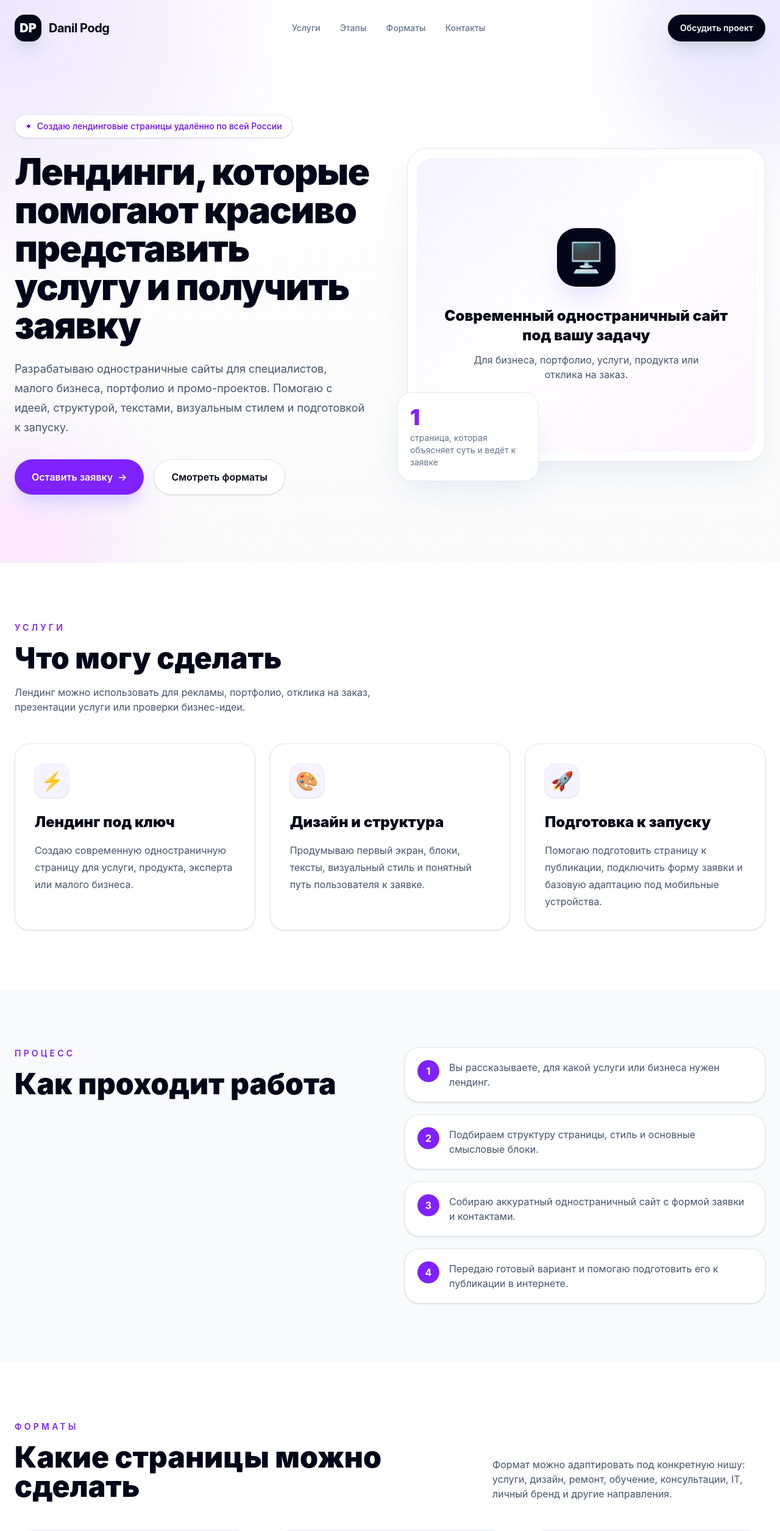
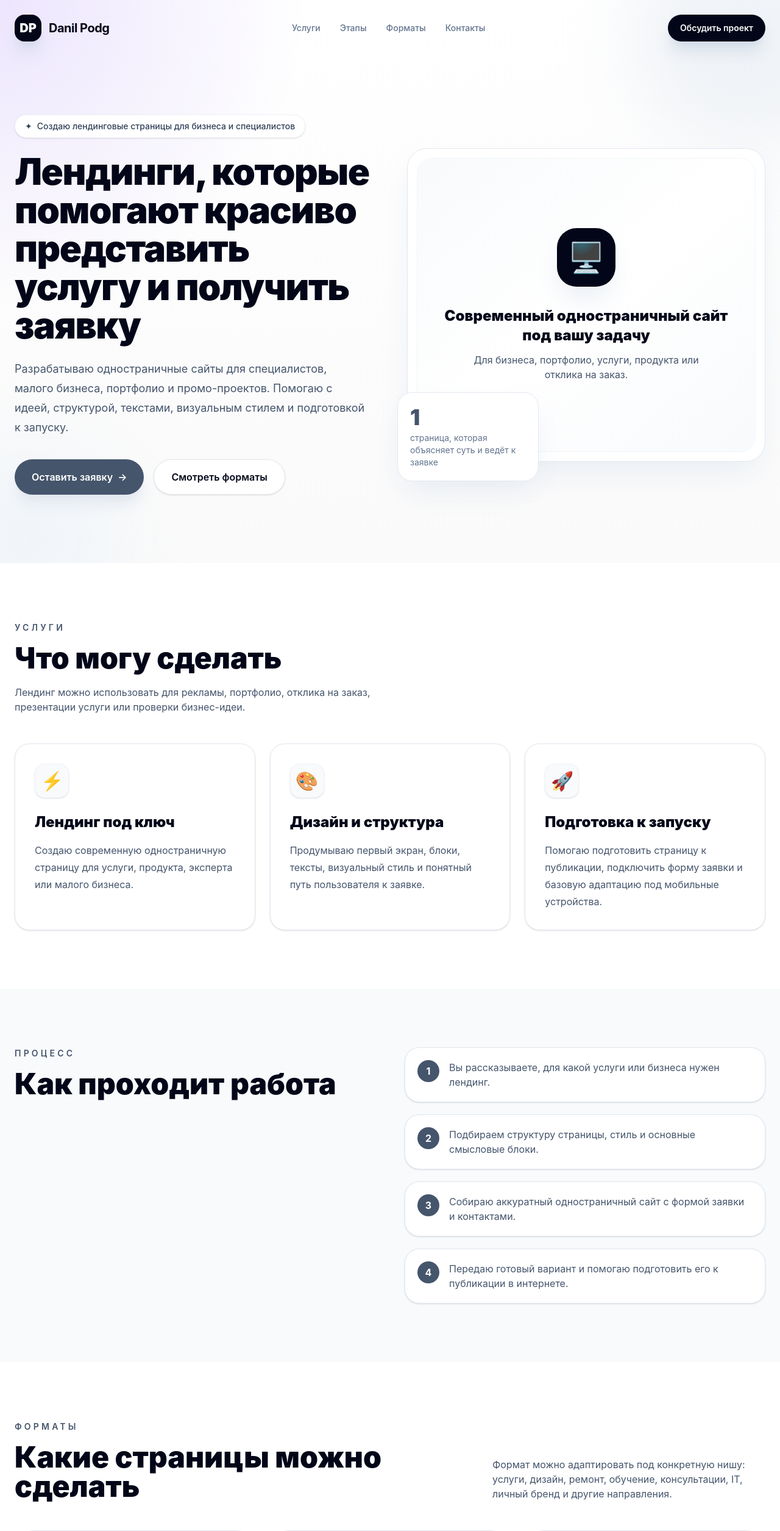
Before and after one commit to danilpodg/danil-landing, a React (Vite) app: page / in a window 1280 px wide. Shown: the top 2510 px of the page at 61% size. Built offline with nearby package versions, Linux system fonts and the light colour scheme.

Commit message:
test update

```diff
--- a/src/App.jsx
+++ b/src/App.jsx
@@ -30,8 +30,8 @@ const projects = [
     title: "FitPro Studio",
     category: "Фитнес и тренировки",
     text: "Лендинг для персонального тренера: оффер, тарифы, преимущества и запись на пробную тренировку.",
-    accent: "from-orange-100 via-rose-50 to-white",
-    accentText: "text-rose-600",
+    accent: "from-orange-100 via-slate-50 to-white",
+    accentText: "text-slate-600",
     icon: "🏋️",
     heroTitle: "Фитнес для тех, кто выбирает результат",
     buttonText: "Записаться",
@@ -41,8 +41,8 @@ const projects = [
     title: "Nova Design",
     category: "Дизайн интерьеров",
     text: "Страница для студии интерьера: портфолио, этапы ремонта, визуальный стиль и заявка на консультацию.",
-    accent: "from-violet-100 via-indigo-50 to-white",
-    accentText: "text-violet-600",
+    accent: "from-slate-100 via-indigo-50 to-white",
+    accentText: "text-slate-600",
     icon: "🛋️",
     heroTitle: "Дизайн интерьера для жизни и бизнеса",
     buttonText: "Смотреть проект",
@@ -52,8 +52,8 @@ const projects = [
     title: "TechStart App",
     category: "IT-продукт",
     text: "Промо-лендинг для приложения: презентация продукта, выгоды, скриншоты и кнопка раннего доступа.",
-    accent: "from-sky-100 via-blue-50 to-white",
-    accentText: "text-blue-600",
+    accent: "from-sky-100 via-slate-50 to-white",
+    accentText: "text-slate-600",
     icon: "📱",
     heroTitle: "Управляйте проектами легко и эффективно",
     buttonText: "Попробовать",
@@ -64,14 +64,13 @@ const projects = [
 const benefits = [
   "Делаю понятную структуру без лишней перегрузки",
   "Адаптирую страницу под телефоны и компьютеры",
-  "Работаю удалённо с клиентами по всей России",
 ];
 
 function runLandingDataTests() {
   console.assert(services.length === 3, "Должно быть 3 услуги");
   console.assert(processSteps.length === 4, "Должно быть 4 этапа работы");
   console.assert(projects.length === 3, "Должно быть 3 примера формата");
-  console.assert(benefits.length === 3, "Должно быть 3 преимущества");
+  console.assert(benefits.length === 2, "Должно быть 2 преимущества");
   console.assert(
     services.every((service) => service.title && service.text && service.icon),
     "У каждой услуги должны быть icon, title и text"
@@ -103,7 +102,7 @@ runLandingDataTests();
 function IconBadge({ children, small = false }) {
   return (
     <span
-      className={`inline-flex shrink-0 items-center justify-center rounded-2xl border border-violet-100 bg-violet-50 text-violet-600 shadow-sm transition duration-300 group-hover:-translate-y-1 group-hover:bg-violet-100 ${
+      className={`inline-flex shrink-0 items-center justify-center rounded-2xl border border-slate-100 bg-slate-50 text-slate-600 shadow-sm transition duration-300 group-hover:-translate-y-1 group-hover:bg-slate-100 ${
         small ? "h-9 w-9 text-base" : "h-14 w-14 text-3xl"
       }`}
       aria-hidden="true"
@@ -115,9 +114,9 @@ function IconBadge({ children, small = false }) {
 
 function LandingPreview({ project }) {
   return (
-    <div className="mb-6 overflow-hidden rounded-3xl border border-slate-200 bg-white shadow-xl shadow-slate-200/70 transition duration-500 group-hover:-translate-y-1 group-hover:shadow-2xl group-hover:shadow-violet-200/60">
+    <div className="mb-6 overflow-hidden rounded-3xl border border-slate-200 bg-white shadow-xl shadow-slate-200/70 transition duration-500 group-hover:-translate-y-1 group-hover:shadow-2xl group-hover:shadow-slate-200/60">
       <div className="flex items-center gap-1.5 border-b border-slate-100 bg-slate-50 px-4 py-3">
-        <span className="h-2.5 w-2.5 rounded-full bg-rose-300" />
+        <span className="h-2.5 w-2.5 rounded-full bg-slate-300" />
         <span className="h-2.5 w-2.5 rounded-full bg-amber-300" />
         <span className="h-2.5 w-2.5 rounded-full bg-emerald-300" />
         <span className="ml-3 h-2 w-24 rounded-full bg-slate-200" />
@@ -194,8 +193,8 @@ export default function PremiumLandingPage() {
 
       <main className="min-h-dvh overflow-x-hidden bg-white text-slate-950">
         <section className="relative overflow-hidden bg-[radial-gradient(circle_at_top_left,rgba(139,92,246,0.16),transparent_32%),linear-gradient(180deg,#ffffff_0%,#fafafa_100%)]">
-          <div className="absolute right-[-140px] top-[-140px] h-96 w-96 rounded-full bg-violet-200/50 blur-3xl" />
-          <div className="absolute bottom-[-120px] left-[-120px] h-80 w-80 rounded-full bg-fuchsia-100 blur-3xl" />
+          <div className="absolute right-[-140px] top-[-140px] h-96 w-96 rounded-full bg-slate-200/50 blur-3xl" />
+          <div className="absolute bottom-[-120px] left-[-120px] h-80 w-80 rounded-full bg-slate-100 blur-3xl" />
 
           <header className="relative z-10 mx-auto flex max-w-7xl items-center justify-between px-6 py-6">
             <div className="flex items-center gap-3">
@@ -206,22 +205,22 @@ export default function PremiumLandingPage() {
             </div>
 
             <nav className="hidden items-center gap-8 text-sm font-medium text-slate-500 md:flex">
-              <a href="#services" className="transition hover:text-violet-600">Услуги</a>
-              <a href="#process" className="transition hover:text-violet-600">Этапы</a>
-              <a href="#projects" className="transition hover:text-violet-600">Форматы</a>
-              <a href="#contacts" className="transition hover:text-violet-600">Контакты</a>
+              <a href="#services" className="transition hover:text-slate-600">Услуги</a>
+              <a href="#process" className="transition hover:text-slate-600">Этапы</a>
+              <a href="#projects" className="transition hover:text-slate-600">Форматы</a>
+              <a href="#contacts" className="transition hover:text-slate-600">Контакты</a>
             </nav>
 
-            <a href="#contacts" className="rounded-full bg-slate-950 px-5 py-3 text-sm font-semibold text-white shadow-xl shadow-slate-300/70 transition duration-300 hover:-translate-y-0.5 hover:bg-violet-700 hover:shadow-violet-200">
+            <a href="#contacts" className="rounded-full bg-slate-950 px-5 py-3 text-sm font-semibold text-white shadow-xl shadow-slate-300/70 transition duration-300 hover:-translate-y-0.5 hover:bg-slate-700 hover:shadow-slate-200">
               Обсудить проект
             </a>
           </header>
 
           <div className="relative z-10 mx-auto grid max-w-7xl items-center gap-14 px-6 pb-24 pt-14 md:grid-cols-2 md:pb-28 md:pt-24">
             <div>
-              <div className="mb-6 inline-flex items-center gap-2 rounded-full border border-violet-100 bg-white px-4 py-2 text-sm font-medium text-violet-700 shadow-sm">
+              <div className="mb-6 inline-flex items-center gap-2 rounded-full border border-slate-100 bg-white px-4 py-2 text-sm font-medium text-slate-700 shadow-sm">
                 <span aria-hidden="true">✦</span>
-                Создаю лендинговые страницы удалённо по всей России
+                Создаю лендинговые страницы для бизнеса и специалистов
               </div>
 
               <h1 className="max-w-3xl text-4xl font-black leading-[1.05] tracking-tight text-slate-950 md:text-5xl lg:text-6xl">
@@ -233,10 +232,10 @@ export default function PremiumLandingPage() {
               </p>
 
               <div className="mt-9 flex flex-col gap-4 sm:flex-row">
-                <a href="#contacts" className="inline-flex items-center justify-center gap-2 rounded-full bg-violet-600 px-7 py-4 font-semibold text-white shadow-xl shadow-violet-200 transition duration-300 hover:-translate-y-1 hover:bg-violet-700 hover:shadow-violet-300">
+                <a href="#contacts" className="inline-flex items-center justify-center gap-2 rounded-full bg-slate-600 px-7 py-4 font-semibold text-white shadow-xl shadow-slate-200 transition duration-300 hover:-translate-y-1 hover:bg-slate-700 hover:shadow-slate-300">
                   Оставить заявку <span aria-hidden="true">→</span>
                 </a>
-                <a href="#projects" className="inline-flex items-center justify-center rounded-full border border-slate-200 bg-white px-7 py-4 font-semibold text-slate-950 shadow-sm transition duration-300 hover:-translate-y-1 hover:border-violet-200 hover:text-violet-700 hover:shadow-xl hover:shadow-slate-200/70">
+                <a href="#projects" className="inline-flex items-center justify-center rounded-full border border-slate-200 bg-white px-7 py-4 font-semibold text-slate-950 shadow-sm transition duration-300 hover:-translate-y-1 hover:border-slate-200 hover:text-slate-700 hover:shadow-xl hover:shadow-slate-200/70">
                   Смотреть форматы
                 </a>
               </div>
@@ -244,9 +243,9 @@ export default function PremiumLandingPage() {
 
             <div className="relative">
               <div className="rounded-[2rem] border border-slate-200 bg-white p-4 shadow-2xl shadow-slate-200/80">
-                <div className="flex h-[340px] items-center justify-center rounded-[1.5rem] bg-gradient-to-br from-violet-50 via-white to-fuchsia-50 p-8 text-center ring-1 ring-slate-100 md:h-[480px]">
+                <div className="flex h-[340px] items-center justify-center rounded-[1.5rem] bg-gradient-to-br from-slate-50 via-white to-slate-50 p-8 text-center ring-1 ring-slate-100 md:h-[480px]">
                   <div>
-                    <div className="mx-auto flex h-24 w-24 items-center justify-center rounded-[2rem] bg-slate-950 text-5xl shadow-2xl shadow-violet-200" aria-hidden="true">
+                    <div className="mx-auto flex h-24 w-24 items-center justify-center rounded-[2rem] bg-slate-950 text-5xl shadow-2xl shadow-slate-200" aria-hidden="true">
                       🖥️
                     </div>
                     <p className="mt-8 text-2xl font-black text-slate-950">Современный одностраничный сайт под вашу задачу</p>
@@ -256,7 +255,7 @@ export default function PremiumLandingPage() {
               </div>
 
               <div className="absolute -bottom-8 -left-4 rounded-3xl border border-slate-200 bg-white p-5 shadow-2xl shadow-slate-200/80">
-                <p className="text-4xl font-black text-violet-600">1</p>
+                <p className="text-4xl font-black text-slate-600">1</p>
                 <p className="mt-1 max-w-[190px] text-sm text-slate-500">страница, которая объясняет суть и ведёт к заявке</p>
               </div>
             </div>
@@ -265,14 +264,14 @@ export default function PremiumLandingPage() {
 
         <section id="services" className="mx-auto max-w-7xl px-6 py-24">
           <div className="max-w-2xl">
-            <p className="text-sm font-semibold uppercase tracking-[0.3em] text-violet-600">Услуги</p>
+            <p className="text-sm font-semibold uppercase tracking-[0.3em] text-slate-600">Услуги</p>
             <h2 className="mt-4 text-4xl font-black text-slate-950 md:text-5xl">Что могу сделать</h2>
             <p className="mt-5 text-slate-600">Лендинг можно использовать для рекламы, портфолио, отклика на заказ, презентации услуги или проверки бизнес-идеи.</p>
           </div>
 
           <div className="mt-12 grid gap-6 md:grid-cols-3">
             {services.map((service) => (
-              <article key={service.title} className="group rounded-3xl border border-slate-200 bg-white p-8 shadow-sm transition duration-300 hover:-translate-y-2 hover:border-violet-200 hover:shadow-2xl hover:shadow-violet-100">
+              <article key={service.title} className="group rounded-3xl border border-slate-200 bg-white p-8 shadow-sm transition duration-300 hover:-translate-y-2 hover:border-slate-200 hover:shadow-2xl hover:shadow-slate-100">
                 <div className="mb-6">
                   <IconBadge>{service.icon}</IconBadge>
                 </div>
@@ -287,13 +286,13 @@ export default function PremiumLandingPage() {
           <div className="mx-auto max-w-7xl px-6">
             <div className="grid gap-12 md:grid-cols-2">
               <div>
-                <p className="text-sm font-semibold uppercase tracking-[0.3em] text-violet-600">Процесс</p>
+                <p className="text-sm font-semibold uppercase tracking-[0.3em] text-slate-600">Процесс</p>
                 <h2 className="mt-4 text-4xl font-black text-slate-950 md:text-5xl">Как проходит работа</h2>
               </div>
               <div className="space-y-5">
                 {processSteps.map((step, index) => (
-                  <div key={step} className="flex gap-4 rounded-3xl border border-slate-200 bg-white p-5 shadow-sm transition duration-300 hover:-translate-y-1 hover:border-violet-200 hover:shadow-xl hover:shadow-slate-200/70">
-                    <div className="flex h-9 w-9 shrink-0 items-center justify-center rounded-full bg-violet-600 font-bold text-white">{index + 1}</div>
+                  <div key={step} className="flex gap-4 rounded-3xl border border-slate-200 bg-white p-5 shadow-sm transition duration-300 hover:-translate-y-1 hover:border-slate-200 hover:shadow-xl hover:shadow-slate-200/70">
+                    <div className="flex h-9 w-9 shrink-0 items-center justify-center rounded-full bg-slate-600 font-bold text-white">{index + 1}</div>
                     <p className="text-slate-600">{step}</p>
                   </div>
                 ))}
@@ -305,7 +304,7 @@ export default function PremiumLandingPage() {
         <section id="projects" className="mx-auto max-w-7xl px-6 py-24">
           <div className="flex flex-col justify-between gap-6 md:flex-row md:items-end">
             <div>
-              <p className="text-sm font-semibold uppercase tracking-[0.3em] text-violet-600">Форматы</p>
+              <p className="text-sm font-semibold uppercase tracking-[0.3em] text-slate-600">Форматы</p>
               <h2 className="mt-4 text-4xl font-black text-slate-950 md:text-5xl">Какие страницы можно сделать</h2>
             </div>
             <p className="max-w-md text-slate-600">Формат можно адаптировать под конкретную нишу: услуги, дизайн, ремонт, обучение, консультации, IT, личный бренд и другие направления.</p>
@@ -313,10 +312,10 @@ export default function PremiumLandingPage() {
 
           <div className="mt-12 grid gap-6 md:grid-cols-3">
             {projects.map((project) => (
-              <div key={project.title} className="group rounded-[2rem] border border-slate-200 bg-white p-7 shadow-sm transition duration-300 hover:-translate-y-2 hover:border-violet-200 hover:shadow-2xl hover:shadow-violet-100">
+              <div key={project.title} className="group rounded-[2rem] border border-slate-200 bg-white p-7 shadow-sm transition duration-300 hover:-translate-y-2 hover:border-slate-200 hover:shadow-2xl hover:shadow-slate-100">
                 <LandingPreview project={project} />
-                <p className="mb-3 text-sm font-semibold uppercase tracking-[0.2em] text-violet-500">{project.category}</p>
-                <h3 className="text-2xl font-black text-slate-950 transition duration-300 group-hover:text-violet-700">{project.title}</h3>
+                <p className="mb-3 text-sm font-semibold uppercase tracking-[0.2em] text-slate-500">{project.category}</p>
+                <h3 className="text-2xl font-black text-slate-950 transition duration-300 group-hover:text-slate-700">{project.title}</h3>
                 <p className="mt-3 leading-7 text-slate-600">{project.text}</p>
               </div>
             ))}
@@ -324,7 +323,7 @@ export default function PremiumLandingPage() {
         </section>
 
         <section className="mx-auto max-w-7xl px-6 pb-24">
-          <div className="rounded-[2rem] border border-violet-100 bg-gradient-to-br from-violet-50 to-white p-8 shadow-xl shadow-violet-100/70 md:p-12">
+          <div className="rounded-[2rem] border border-slate-100 bg-gradient-to-br from-slate-50 to-white p-8 shadow-xl shadow-slate-100/70 md:p-12">
             <div className="grid gap-8 md:grid-cols-3">
               {benefits.map((benefit) => (
                 <div key={benefit} className="group flex gap-4">
@@ -339,28 +338,28 @@ export default function PremiumLandingPage() {
         <section id="contacts" className="border-t border-slate-100 bg-slate-50 text-slate-950">
           <div className="mx-auto grid max-w-7xl gap-12 px-6 py-24 md:grid-cols-2">
             <div>
-              <p className="text-sm font-semibold uppercase tracking-[0.3em] text-violet-600">Контакты</p>
+              <p className="text-sm font-semibold uppercase tracking-[0.3em] text-slate-600">Контакты</p>
               <h2 className="mt-4 text-4xl font-black md:text-5xl">Обсудим ваш лендинг?</h2>
               <p className="mt-5 max-w-lg text-slate-600">Напишите мне, если нужен одностраничный сайт для услуги, портфолио, бизнеса или тестовой идеи. </p>
 
               <div className="mt-8 space-y-4 text-slate-700">
-                <p className="flex items-center gap-3"><span aria-hidden="true">☎️</span> <a href="tel:+79953206975" className="transition hover:text-violet-600">+7 995 320 69 75</a></p>
-                <p className="flex items-center gap-3"><span aria-hidden="true">✉️</span> <a href="mailto:danilpodgayniy@gmail.com" className="transition hover:text-violet-600">danilpodgayniy@gmail.com</a></p>
-                <p className="flex items-center gap-3"><span aria-hidden="true">📍</span> Удалённо по всей России</p>
+                <p className="flex items-center gap-3"><span aria-hidden="true">☎️</span> <a href="tel:+79953206975" className="transition hover:text-slate-600">+7 995 320 69 75</a></p>
+                <p className="flex items-center gap-3"><span aria-hidden="true">✉️</span> <a href="mailto:danilpodgayniy@gmail.com" className="transition hover:text-slate-600">danilpodgayniy@gmail.com</a></p>
+
               </div>
             </div>
 
             <form action="https://formspree.io/f/mpqkgqgn" method="POST" className="rounded-[2rem] border border-slate-200 bg-white p-6 shadow-2xl shadow-slate-200/80">
               <label className="mb-2 block text-sm font-semibold text-slate-700" htmlFor="name">Ваше имя</label>
-              <input id="name" name="name" required className="mb-4 w-full rounded-2xl border border-slate-200 bg-white px-5 py-4 outline-none transition focus:border-violet-400 focus:ring-4 focus:ring-violet-100" placeholder="Например, Алексей" />
+              <input id="name" name="name" required className="mb-4 w-full rounded-2xl border border-slate-200 bg-white px-5 py-4 outline-none transition focus:border-slate-400 focus:ring-4 focus:ring-slate-100" placeholder="Например, Алексей" />
 
               <label className="mb-2 block text-sm font-semibold text-slate-700" htmlFor="phone">Телефон или Telegram</label>
-              <input id="phone" name="phone" required className="mb-4 w-full rounded-2xl border border-slate-200 bg-white px-5 py-4 outline-none transition focus:border-violet-400 focus:ring-4 focus:ring-violet-100" placeholder="+7 или @username" />
+              <input id="phone" name="phone" required className="mb-4 w-full rounded-2xl border border-slate-200 bg-white px-5 py-4 outline-none transition focus:border-slate-400 focus:ring-4 focus:ring-slate-100" placeholder="+7 или @username" />
 
               <label className="mb-2 block text-sm font-semibold text-slate-700" htmlFor="message">Что нужно сделать?</label>
-              <textarea id="message" name="message" required className="mb-4 h-32 w-full resize-none rounded-2xl border border-slate-200 bg-white px-5 py-4 outline-none transition focus:border-violet-400 focus:ring-4 focus:ring-violet-100" placeholder="Например: нужен лендинг для услуги ремонта, доставки, дизайна, портфолио..." />
+              <textarea id="message" name="message" required className="mb-4 h-32 w-full resize-none rounded-2xl border border-slate-200 bg-white px-5 py-4 outline-none transition focus:border-slate-400 focus:ring-4 focus:ring-slate-100" placeholder="Например: нужен лендинг для услуги ремонта, доставки, дизайна, портфолио..." />
 
-              <button type="submit" className="w-full rounded-full bg-violet-600 px-7 py-4 font-bold text-white shadow-xl shadow-violet-200 transition duration-300 hover:-translate-y-1 hover:bg-violet-700 hover:shadow-violet-300">
+              <button type="submit" className="w-full rounded-full bg-slate-600 px-7 py-4 font-bold text-white shadow-xl shadow-slate-200 transition duration-300 hover:-translate-y-1 hover:bg-slate-700 hover:shadow-slate-300">
                 Отправить заявку
               </button>
               <p className="mt-4 text-center text-xs text-slate-500">После отправки заявки вы получите ответ на указанную почту или в мессенджер.</p>
@@ -369,7 +368,7 @@ export default function PremiumLandingPage() {
         </section>
 
         <footer className="bg-white px-6 py-6 text-center text-sm text-slate-500">
-          © 2026 Danil Podg. Создание лендинговых страниц.
+          © 2026 Danil Podg Studio. Создание лендинговых страниц.
         </footer>
       </main>
     </>
```
